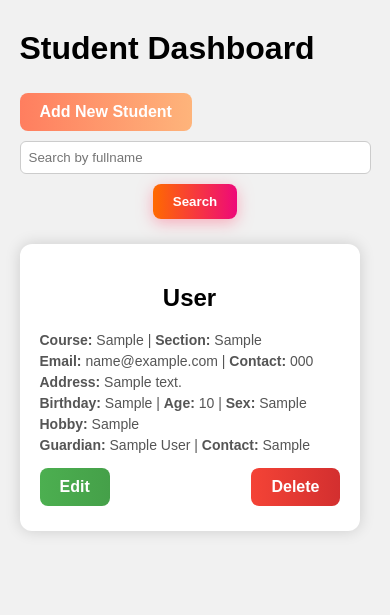
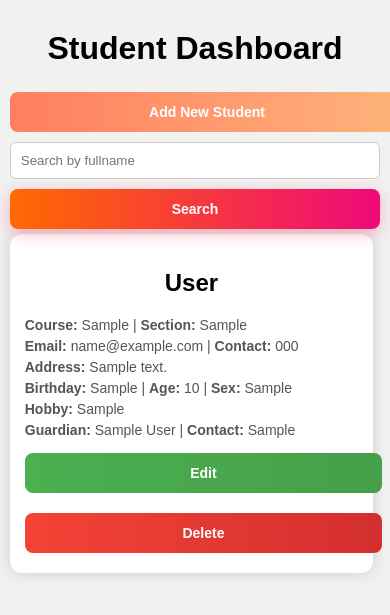
Before and after one commit to gallimbaellamea-lgtm/gallimbaella_flaskapi, a Flask app: page / in a window 390 px wide. Shown: the top 615 px of the page. Run offline with Flask 3, Linux system fonts and the light colour scheme; tables that the repository leaves empty hold one stand-in row (values such as "Sample post").

Commit message:
Update style.css
Signed-off-by: Ellamea <gallimbaellamea@isufst.edu.ph>

```diff
--- a/static/style.css
+++ b/static/style.css
@@ -11,7 +12,7 @@ body {
     margin: 30px auto;
 }
 
-h2 {
+h2, h1 {
     text-align: center;
     margin-bottom: 20px;
 }
@@ -32,11 +33,7 @@ h2 {
 .flash.success { background-color: #4CAF50; }
 .flash.danger { background-color: #f44336; }
 
-.search-form {
-    text-align: center;
-    margin-bottom: 20px;
-}
-
+/* Forms */
 input[type=text], input[type=email], input[type=date], select {
     width: 100%;
     padding: 8px;
@@ -121,46 +145,48 @@ button, .btn {
     justify-content: space-between;
 }
 
-.form-container {
-    background: white;
-    padding: 25px;
-    border-radius: 12px;
-    box-shadow: 0 0 15px rgba(0,0,0,0.15);
-    max-width: 500px;
-    margin: 30px auto;
-}
-/* Button base */
-.btn {
-    padding: 10px 20px;
-    border-radius: 8px;
-    border: none;
-    cursor: pointer;
-    color: white;
-    font-weight: bold;
-    text-decoration: none;
-    display: inline-block;
-    margin: 5px 0;
-    transition: transform 0.2s ease, box-shadow 0.2s ease;
+/* Responsive Design */
+@media (max-width: 768px) {
+    .students {
+        flex-direction: column;
+        align-items: center;
     }
 
-/* Add Student button */
-.btn[type="submit"] {
-    background: linear-gradient(90deg, #ff6a00, #ee0979); /* Orange to pink */
-    box-shadow: 0 4px 15px rgba(255, 105, 135, 0.5);
+    .student-card {
+        width: 90%;
     }
 
-.btn[type="submit"]:hover {
-    transform: translateY(-2px);
-    box-shadow: 0 6px 20px rgba(255, 105, 135, 0.6);
+    .form-container, .form {
+        width: 90%;
+        padding: 20px;
     }
 
-/* Back to Dashboard button */
-.back-btn {
-    background: linear-gradient(90deg, #36d1dc, #5b86e5); /* Blue gradient */
-    box-shadow: 0 4px 15px rgba(91, 134, 229, 0.5);
+    button, .btn {
+        width: 100%;
+        text-align: center;
     }
 
-.back-btn:hover {
-    transform: translateY(-2px);
-    box-shadow: 0 6px 20px rgba(91, 134, 229, 0.6);
+    .card-buttons {
+        flex-direction: column;
+        gap: 10px;
     }
+}
+
+@media (max-width: 480px) {
+    .container {
+        width: 95%;
+    }
+
+    .student-card {
+        padding: 15px;
+    }
+
+    input[type=text], input[type=email], input[type=date], select {
+        padding: 10px;
+    }
+
+    button, .btn {
+        font-size: 14px;
+        padding: 12px;
+    }
+}
```
Also changed, not shown: other parts of static/style.css (+33 -5 lines). Lines whose indentation alone changed are shown as unchanged.
